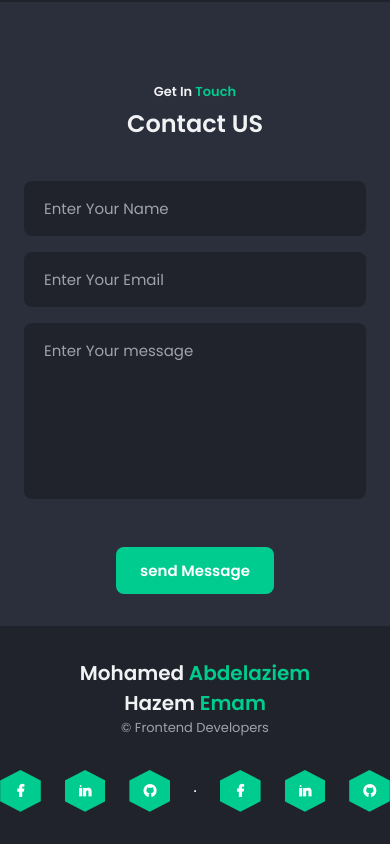
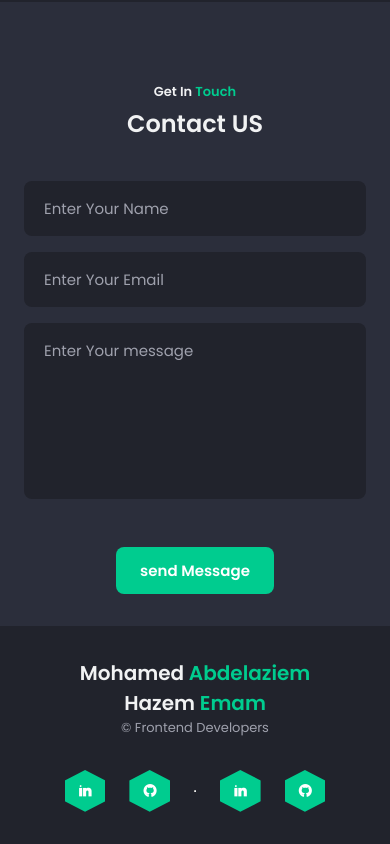
Before and after one commit to MohamedAbdelaiem/Portfolio, a plain HTML site: page index.html in a window 390 px wide. Shown: the part 5463-6307 px from the top of the page. Drawn offline with nearby package versions, Linux system fonts and the light colour scheme.

Commit message:
fix mobile view

```diff
--- a/index.html
+++ b/index.html
@@ -385,11 +385,10 @@
                <p>&copy; Frontend Developers</p>
             </div>
             <div class="icons">
-               <a href="https://www.facebook.com/mohamed.kahrba.750/?locale=ar_AR" target="_blank"><i class="ri-facebook-fill"></i></a>
                <a href="https://www.linkedin.com/in/mohamed-abdelaziem/" target="_blank"><i class="ri-linkedin-fill"></i></a>
                <a href="https://github.com/MohamedAbdelaiem" target="_blank"><i class="ri-github-fill"></i></a>
                <hr>
-               <a href="https://www.facebook.com/profile.php?id=100007043026866" target="_blank"><i class="ri-facebook-fill"></i></a>
+
                <a href="https://www.linkedin.com/in/hazem-emam-645436272?utm_source=share&utm_campaign=share_via&utm_content=profile&utm_medium=android_app" target="_blank"><i class="ri-linkedin-fill"></i></a>
                <a href="https://github.com/Hazem-Emam-404" target="_blank"><i class="ri-github-fill"></i></a>
             </div>
```
